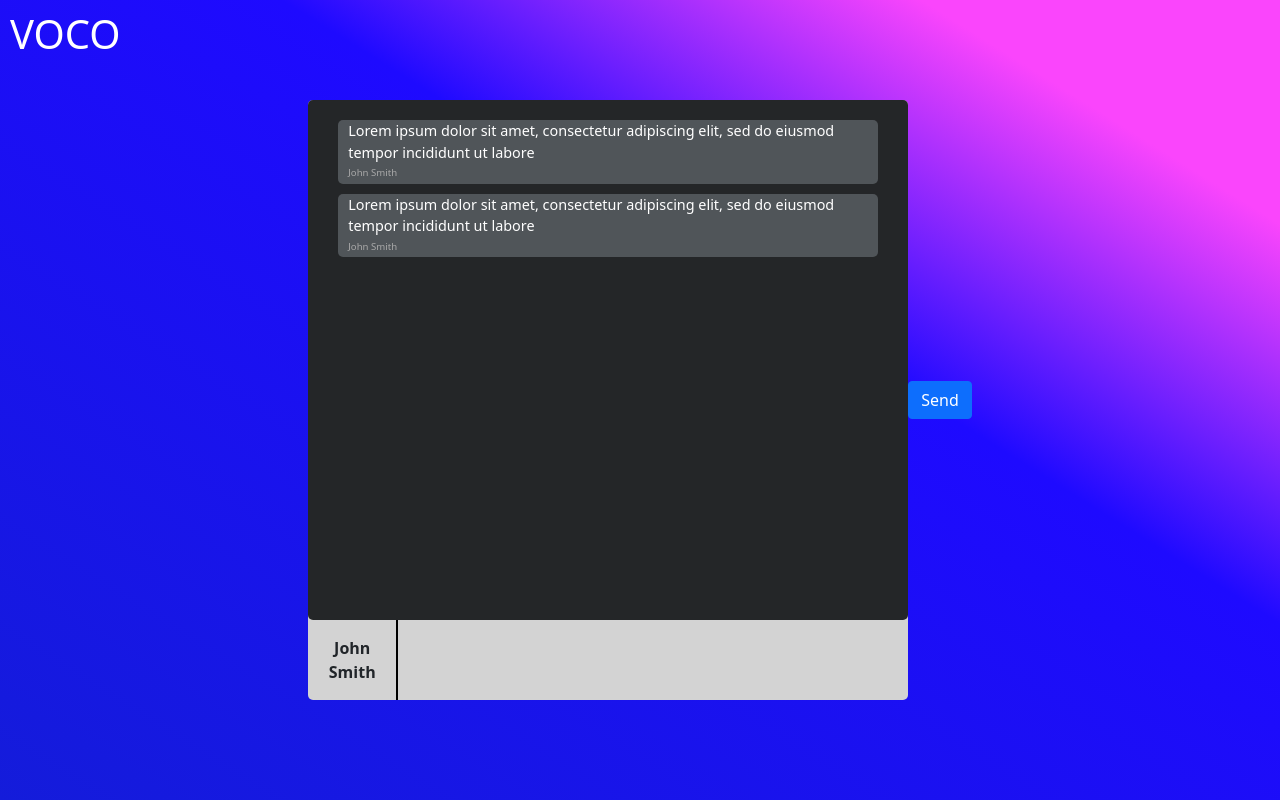
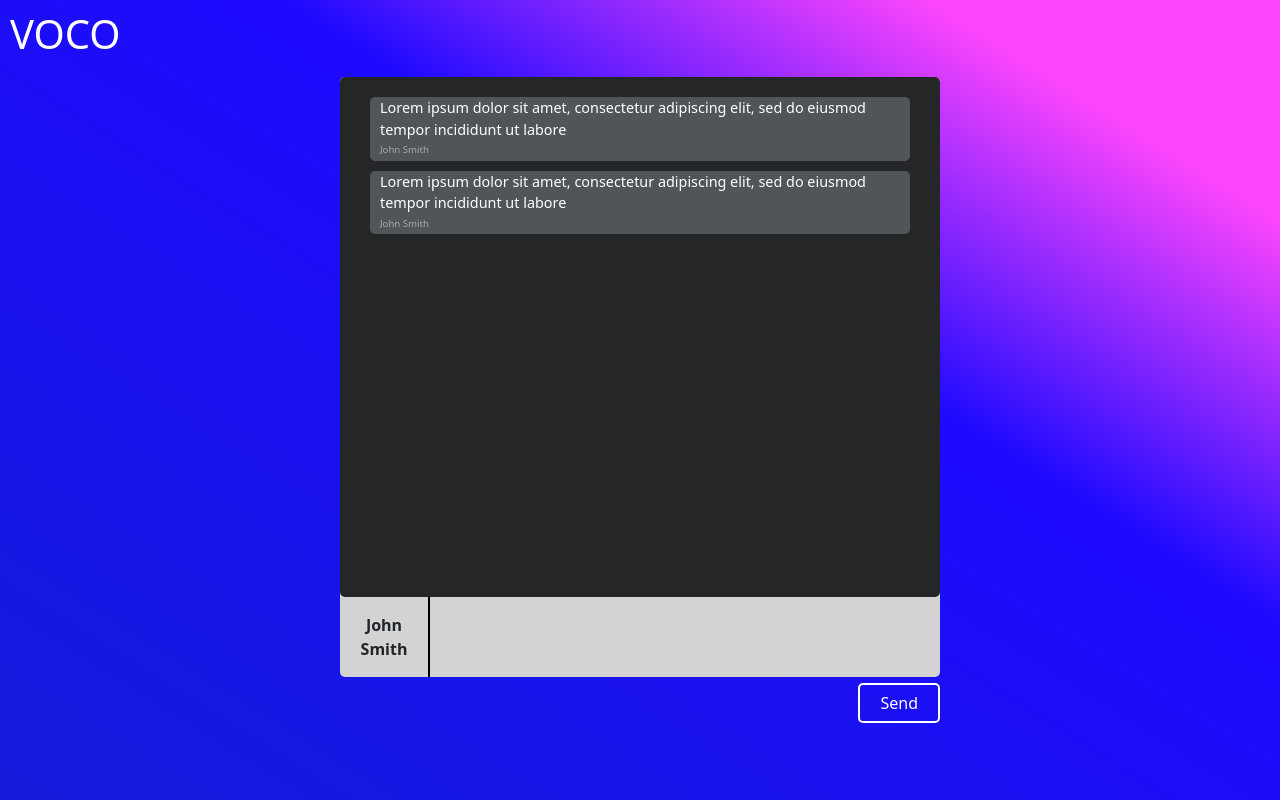
Before and after one commit to Horos20/voco-chat-client, a React (Create React App) app: page / in a window 1280 px wide. Built offline with nearby package versions, Linux system fonts and the light colour scheme.

Commit message:
Fixing button and addNewMessage function

```diff
--- a/src/App.css
+++ b/src/App.css
@@ -19,6 +19,10 @@ body, .page-container, .container{
     align-items: center;
 }
 
+.content-container {
+    display: block;
+}
+
 .chat-container {
     width: 600px;
     background: lightgray;
@@ -38,7 +42,7 @@ h1 {
     border-radius: 5px;
     padding: 10px;
     height: 520px;
-    overflow: scroll;
+    overflow-y: scroll;
 }
 
 .text-box {
@@ -98,3 +102,34 @@ textarea {
     width: 100%;
     resize: none !important;
 }
+
+#button {
+    float: right;
+    border: 2px solid white;
+    border-radius: 5px;
+    background: transparent;
+    padding-right: 20px;
+    padding-left: 20px;
+    margin-top: 6px;
+}
+
+::-webkit-scrollbar {
+    width: 10px;
+    padding-right: 2px;
+}
+
+/* Track */
+::-webkit-scrollbar-track {
+    background: #242628;
+}
+
+/* Handle */
+::-webkit-scrollbar-thumb {
+    border-radius: 20px;
+    background: #888;
+}
+
+/* Handle on hover */
+::-webkit-scrollbar-thumb:hover {
+    background: #555;
+}
--- a/src/chat.js
+++ b/src/chat.js
@@ -27,11 +27,17 @@ function Chat() {
 
     function addNewMessage() {
         const newMessage = messages.concat({ userName, text });
+        if (document.getElementById('message').value == '') {
+
+        } else {
             newMessages(newMessage);
+        }
+        document.getElementById('message').value = '';
     }
 
     return (
-        <Container className="page-container">
+        <div className="page-container">
+            <div className="content-container">
                 <h1>VOCO</h1>
                 <div className="chat-container">
                         <div className="messages-box">
@@ -49,8 +55,9 @@ function Chat() {
                             <div className="user-message"><textarea id="message" onChange={textChange}></textarea></div>
                         </div>
                 </div>
-            <Button className="btn-block" onClick={addNewMessage}>Send</Button>
-        </Container>
+                <Button id="button" onClick={addNewMessage}>Send</Button>
+            </div>
+        </div>
     );
 }
 
```
Also changed, not shown: public/manifest.json. Lines whose indentation alone changed are shown as unchanged.
